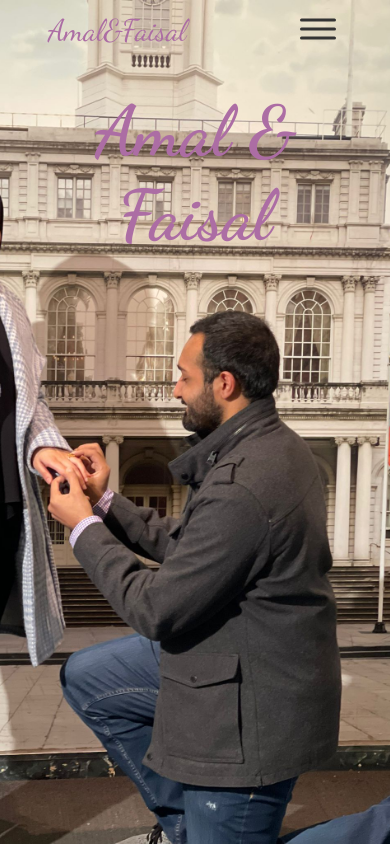
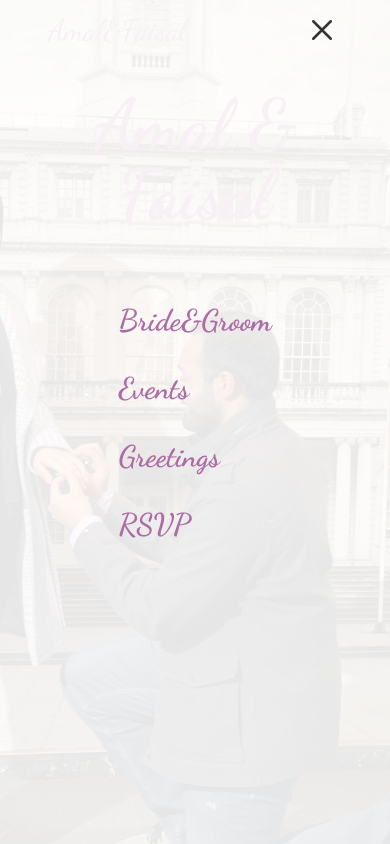
Before and after one commit to syedahalam/practice, a plain HTML site: page practice/index.html in a window 390 px wide. Drawn offline with nearby package versions, Linux system fonts and the light colour scheme; some packages are replaced by stand-ins of ours; a script that the page names is missing.

Commit message:
mobile nav

```diff
--- a/practice/index.html
+++ b/practice/index.html
@@ -33,7 +33,7 @@
 		<title>practice nav</title>
 	</head>
 	<body>
-        <div class="header-hero-img">
+		<div class="header-hero-img nav-open">
 			<header class="header-nav">
 				<a class="logo" href="#">Amal&Faisal</a>
 
@@ -52,11 +52,9 @@
 				</button>
 			</header>
 
-
 			<div class="header-hero-headings">
 				<h1 class="main-heading">Amal & Faisal</h1>
 			</div>
 		</div>
-        </div>
 	</body>
 </html>
--- a/practice/mediaq.css
+++ b/practice/mediaq.css
@@ -3,31 +3,50 @@
 		display: block;
 	}
 	.main-nav {
+		position: absolute;
 		background-color: rgba(255, 255, 255, 0.9);
-		position: absolute;
 		top: 0;
 		left: 0;
+		width: 100%;
 		height: 100vh;
-		width: 100%;
+
+		transform: translateX(100%);
 
 		display: flex;
 		align-items: center;
 		justify-content: center;
+		transition: all 0.5s ease-in;
 
-		/* hide navigation, allows no transition at all */
-		/* display: none; */
-
-		/* we can animate opacity */
+		/* hide the navigation //////////////////*/
+		/* display: none;    --> transition doesn't work with this
+		so we have to do something else which is opacity and 2 more things below
+		*/
+		/* 1 step--> hide element visually */
 		opacity: 0;
+		/* 2 step make it unaccessible to mouse and keyboard */
+		pointer-events: none;
+		/* step 3 --> hide it from screen readers */
+		visibility: hidden;
+		/* ////////////////////////////////////// */
+	}
+	.nav-open .main-nav {
+		opacity: 1;
+		pointer-events: auto;
+		visibility: visible;
+		transform: translateX(0);
+	}
+	.nav-open .icon-mobile-nav[name='close-outline'] {
+		display: block;
+	}
+	.nav-open .icon-mobile-nav[name='menu-outline'] {
+		display: none;
 	}
 	.main-nav-list {
 		flex-direction: column;
-		gap: 4.8rem;
+		gap: 3.8rem;
 	}
-
-	.main-nav-link:link,
-	.main-nav-link:visited {
+	.main-nav-link {
 		font-size: 3rem;
-		font-weight: bold;
+		font-weight: 700;
 	}
 }
--- a/practice/style.css
+++ b/practice/style.css
@@ -11,6 +11,13 @@ html {
 }
 .header-nav {
 	background: none;
+	/* overflow-x: hidden; */
+}
+body {
+	/* only works if there is nothing absoltely positioned in relation to body */
+	overflow-x: hidden;
+	line-height: 1;
+	font-weight: 400;
 }
 .main-heading {
 	text-align: center;
@@ -36,6 +43,8 @@ html {
 	height: 100vh;
 	width: 100%;
 	background-position: 55% 45%;
+
+	position: relative;
 }
 .main-nav-list {
 	display: flex;
@@ -62,8 +71,8 @@ html {
 	display: none;
 }
 .icon-mobile-nav {
-	height: 4.8rem;
-	width: 4.8rem;
+	height: 4rem;
+	width: 4rem;
 	color: #333;
 }
 .icon-mobile-nav[name='close-outline'] {
```
Lines whose indentation alone changed are shown as unchanged.
